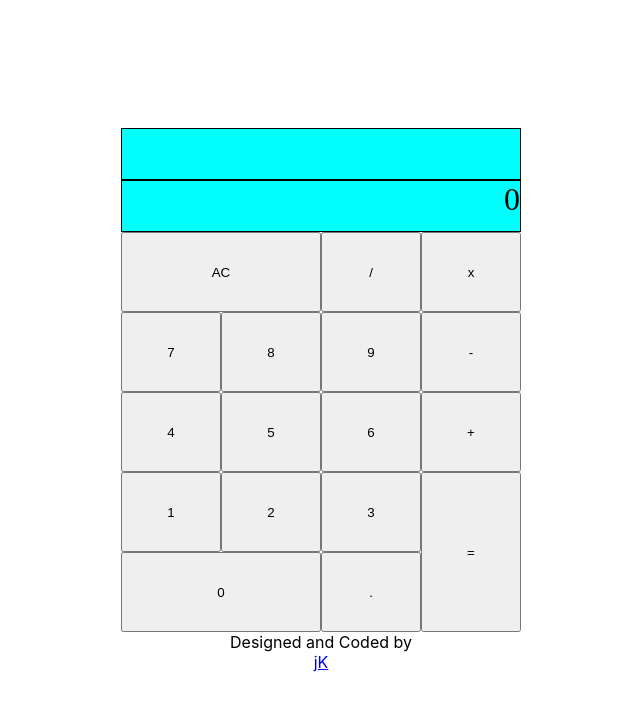
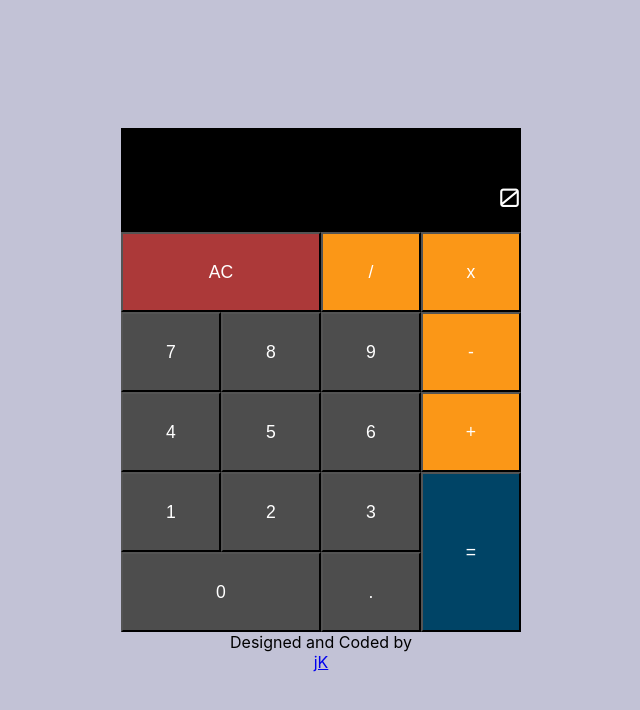
Before and after one commit to korinekj/javascript-calculator, a React (Create React App) app: page / in a window 1280 px wide. Shown: the top 710 px of the page, without its empty margins (319-959 px from the left). Built offline with nearby package versions, Linux system fonts and the light colour scheme.

Commit message:
zmenen zakladni CSS design kalkulacky - příště řešit přetečení v formulaScreen

```diff
--- a/public/index.html
+++ b/public/index.html
@@ -24,6 +24,11 @@
       work correctly both with client-side routing and a non-root public URL.
       Learn how to configure a non-root public URL by running `npm run build`.
     -->
+    <link
+      href="https://fonts.googleapis.com/css?family=Orbitron"
+      rel="stylesheet"
+      type="text/css"
+    />
     <title>React App</title>
   </head>
   <body>
--- a/src/App.css
+++ b/src/App.css
@@ -2,6 +2,12 @@
   height: 100vh;
   display: flex;
   align-items: center;
+  background-color: #c2c2d6;
+}
+
+@font-face {
+  font-family: "digital-7";
+  src: url("https://www.1001fonts.com/download/font/digital-7.regular.ttf");
 }
 
 .calculator {
@@ -17,10 +23,14 @@
 #display {
   text-align: right;
   height: 50px;
-  background-color: aqua;
+  background-color: #000000;
+  color: #ffffff;
   border: 1px solid black;
-  font-size: 2rem;
-  font-family: cursive;
+  font-size: 1.6rem;
+  font-family: Orbitron;
+}
+#formula-screen {
+  color: #ffa500;
 }
 
 /** GRID **/
@@ -30,9 +40,27 @@
   height: 400px;
 }
 
+.buttons button {
+  color: white;
+  background-color: #4d4d4d;
+  font-size: 1.1rem;
+}
+
+.buttons #divide,
+#multiply,
+#subtract,
+#add {
+  background-color: #fb9717;
+}
+
+.buttons #equals {
+  background-color: #004466;
+}
+
 #clear {
   grid-column-start: 1;
   grid-column-end: 3;
+  background-color: #ac3939;
 }
 
 #zero {
```
